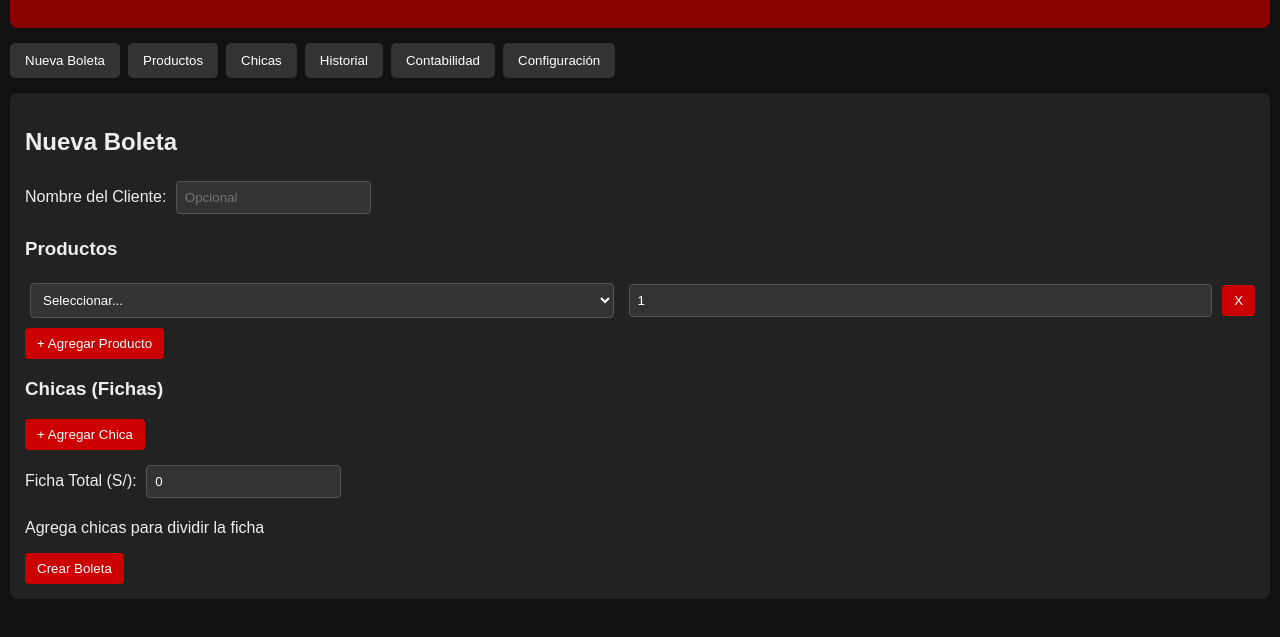
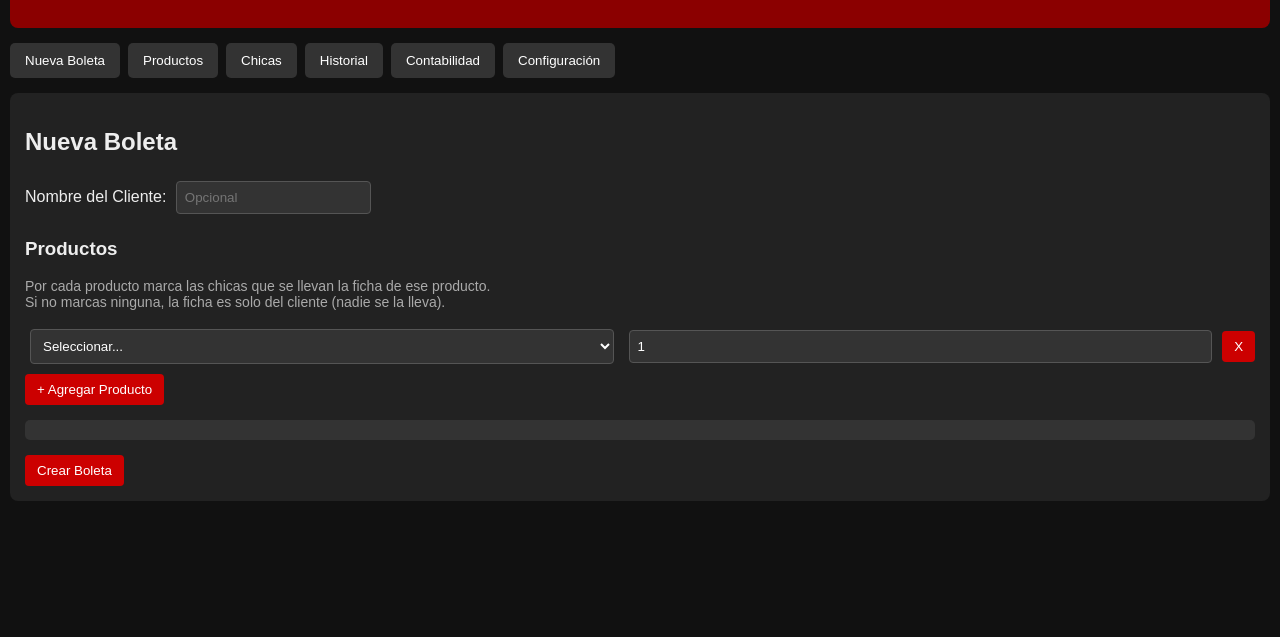
Before and after one commit to tomasiniluis1512/champagne-nightclub-pos, a plain HTML site: page index.html in a window 1280 px wide. Shown: the part 99-736 px from the top of the page. Drawn offline with Linux system fonts and the light colour scheme.

Commit message:
Update Nueva Boleta UI: product-level chica assignment

```diff
--- a/index.html
+++ b/index.html
@@ -27,15 +27,11 @@
             <h2>Nueva Boleta</h2>
             <label>Nombre del Cliente: <input type="text" id="clientName" placeholder="Opcional"></label>
             <h3>Productos</h3>
+            <p style="font-size:14px;color:#aaa;">Por cada producto marca las chicas que se llevan la ficha de ese producto.<br>Si no marcas ninguna, la ficha es solo del cliente (nadie se la lleva).</p>
             <div id="productList"></div>
             <button onclick="addProductRow()">+ Agregar Producto</button>
-            <h3>Chicas (Fichas)</h3>
-            <div id="chicaList"></div>
-            <button onclick="addChicaRow()">+ Agregar Chica</button>
-            <label>Ficha Total (S/): <input type="number" id="fichaTotal" value="0" step="0.01" min="0"></label>
-            <p id="fichaDivision"></p>
+            <div id="fichaSummary" style="margin:15px 0; padding:10px; background:#333; border-radius:5px;"></div>
             <button onclick="createTicket()">Crear Boleta</button>
-            <div id="ticketPreview"></div>
         </section>
 
         <!-- Productos -->
@@ -44,7 +40,7 @@
             <form onsubmit="addProduct(event)">
                 <input type="text" id="prodName" placeholder="Nombre producto" required>
                 <input type="number" id="prodPrice" placeholder="Precio S/" step="0.01" required>
-                <input type="number" id="prodFicha" placeholder="Ficha default S/" step="0.01" value="0">
+                <input type="number" id="prodFicha" placeholder="Ficha por unidad S/" step="0.01" value="0">
                 <button type="submit">Agregar</button>
             </form>
             <div id="productsTable"></div>
```
